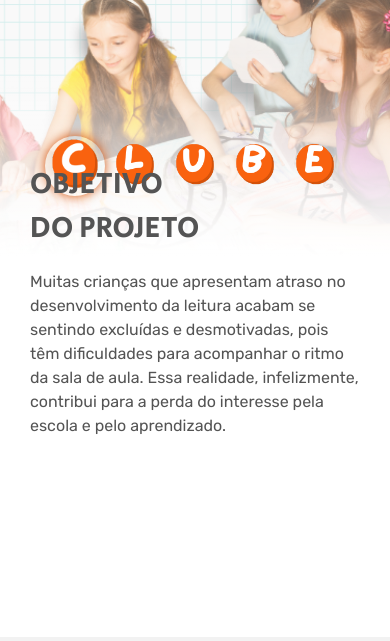
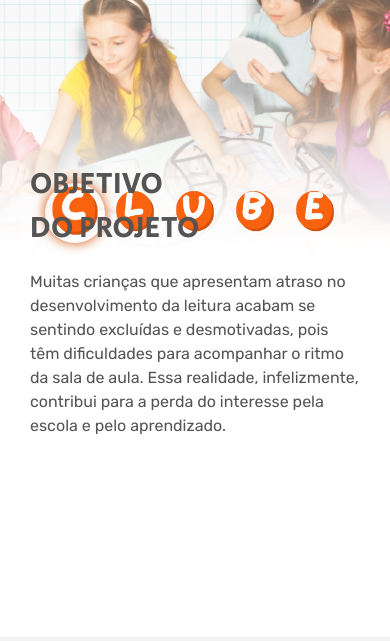
Before and after one commit to AnnabethVI/Projeto_clube_de_jogos_QI, a plain HTML site: page index.html in a window 390 px wide. Shown: the part 207-848 px from the top of the page. Drawn offline with Linux system fonts and the light colour scheme.

Commit message:
Update responsivo.css
ajuste de botoes mobile 425

```diff
--- a/src/css/responsivo.css
+++ b/src/css/responsivo.css
@@ -76,17 +76,17 @@
         top: -20%;
     }
 
-    .botoes{
-        padding: 20px;
-        top: -10%;
+  .botoes {
+    bottom: 15px;
+    padding: 10px 20px;
 }
 
-    .botoes .botao{
+.botoes .botao {
     width: 50px;
     height: 50px;
 }
 
-    .botoes .botao img{
+.botoes .botao img {
     max-width: 50px;
 }
 }
```
Lines whose indentation alone changed are shown as unchanged.
